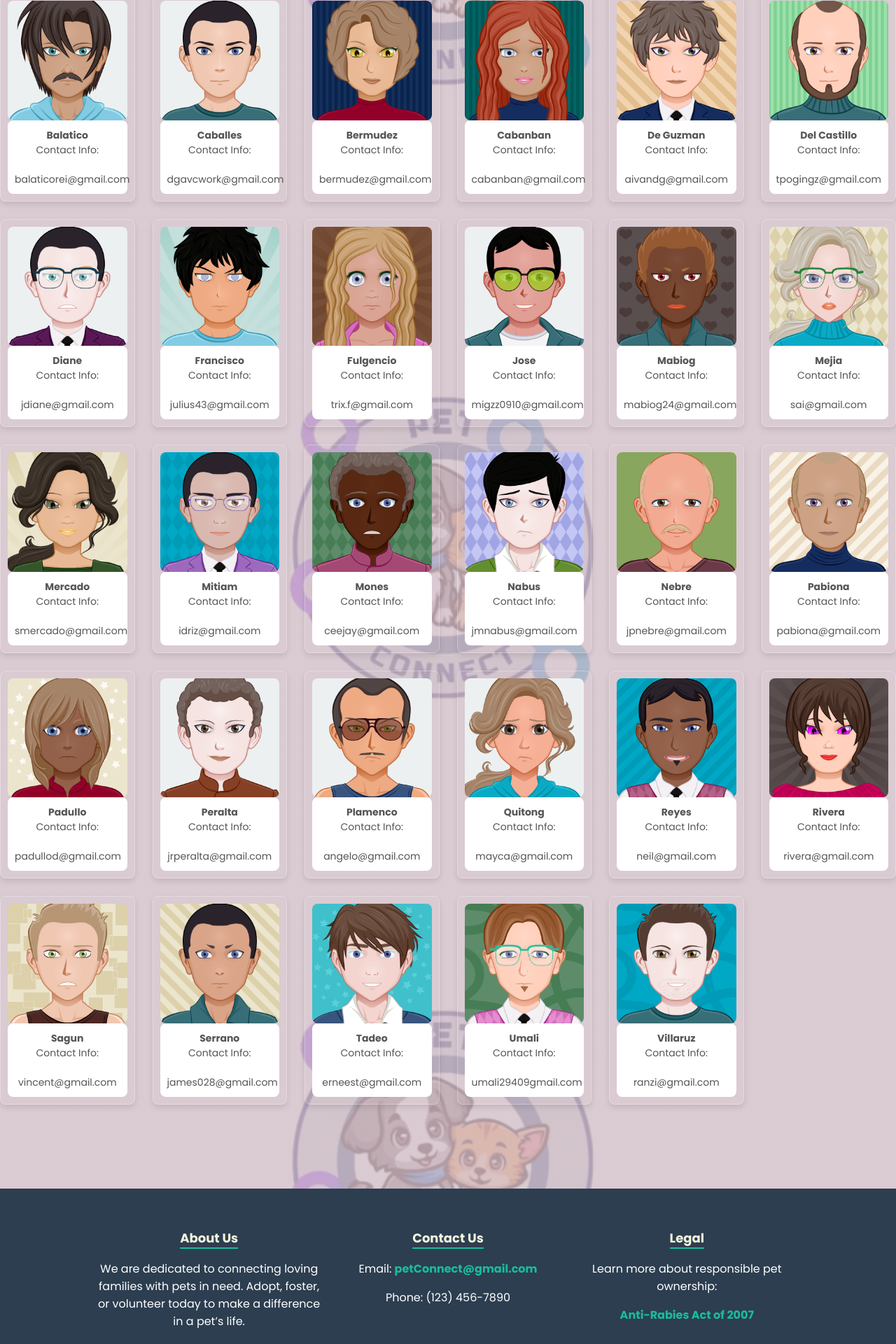
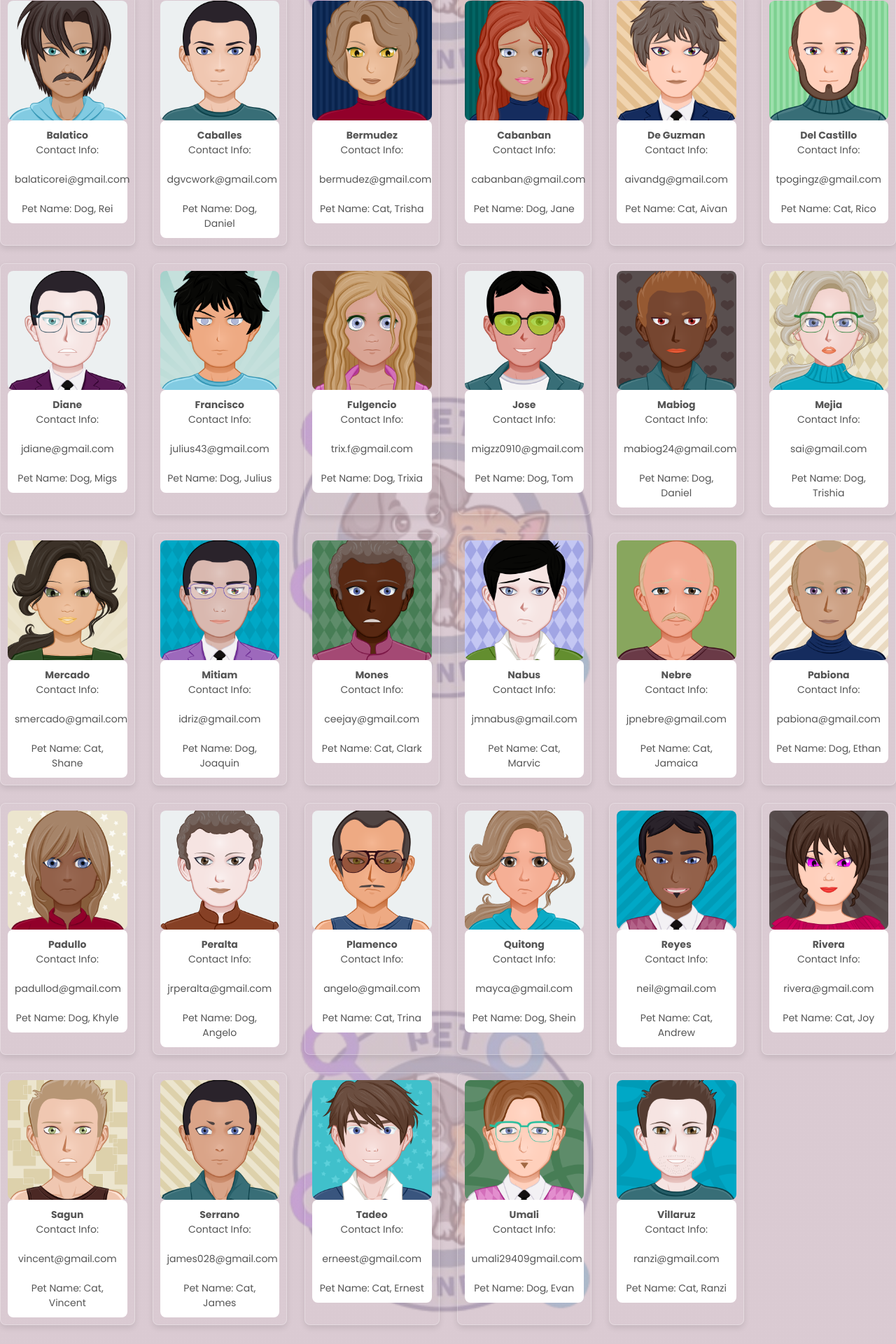
Before and after one commit to daland4ni/wms-pcc, a PHP site: page /pages/fosters.php in a window 1280 px wide. Shown: the part 570-2490 px from the top of the page at 70% size. Run offline with PHP 8.4, Linux system fonts and the light colour scheme.

Commit message:
added pet name on rehomers

```diff
--- a/pages/fosters.php
+++ b/pages/fosters.php
@@ -26,121 +26,123 @@
     <div class="gallery">
       <div class="gallery-item">
         <img src="../pics/fosters/balatico.png" alt="Pet 1">
-        <div class="caption"><b>Balatico</b> <br> Contact Info:</br> <br>balaticorei@gmail.com </br>
+        <div class="caption"><b>Balatico</b> <br> Contact Info:</br> <br>balaticorei@gmail.com </br><br>Pet Name:
+        Dog, Rei</br>
         </div>
       </div>
       <div class="gallery-item">
         <img src="../pics/fosters/caballes.png" alt="Pet 2">
-        <div class="caption"><b>Caballes</b><br>Contact Info:</br><br>dgavcwork@gmail.com</br></div>
+        <div class="caption"><b>Caballes</b><br>Contact Info:</br><br>dgvcwork@gmail.com</br><br>Pet Name: Dog, Daniel</br>
+        </div>
       </div>
       <div class="gallery-item">
         <img src="../pics/fosters/bermudez.png" alt="Pet 3">
-        <div class="caption"><b>Bermudez</b><br>Contact Info:</br><br>bermudez@gmail.com</br></div>
+        <div class="caption"><b>Bermudez</b><br>Contact Info:</br><br>bermudez@gmail.com</br><br>Pet Name: Cat, Trisha</br></div>
       </div>
       <div class="gallery-item">
         <img src="../pics/fosters/cabanban.png" alt="Pet 4">
-        <div class="caption"><b>Cabanban</b><br>Contact Info:</br><br>cabanban@gmail.com</br></div>
+        <div class="caption"><b>Cabanban</b><br>Contact Info:</br><br>cabanban@gmail.com</br><br>Pet Name: Dog, Jane</br></div>
       </div>
       <div class="gallery-item">
         <img src="../pics/fosters/deguzman.png" alt="Pet 5">
-        <div class="caption"><b>De Guzman</b><br>Contact Info:</br><br>aivandg@gmail.com</br></div>
+        <div class="caption"><b>De Guzman</b><br>Contact Info:</br><br>aivandg@gmail.com</br><br>Pet Name: Cat, Aivan</br></div>
       </div>
       <div class="gallery-item">
         <img src="../pics/fosters/delcastillo.png" alt="Pet 6">
-        <div class="caption"><b>Del Castillo</b><br>Contact Info:</br><br>tpogingz@gmail.com</br></div>
+        <div class="caption"><b>Del Castillo</b><br>Contact Info:</br><br>tpogingz@gmail.com</br><br>Pet Name: Cat, Rico</br></div>
       </div>
 
       <div class="gallery-item">
         <img src="../pics/fosters/diane.png" alt="Pet 4">
-        <div class="caption"><b>Diane</b><br>Contact Info:</br><br>jdiane@gmail.com</br></div>
+        <div class="caption"><b>Diane</b><br>Contact Info:</br><br>jdiane@gmail.com</br><br>Pet Name: Dog, Migs</br></div>
       </div>
       <div class="gallery-item">
         <img src="../pics/fosters/francisco.png" alt="Pet 5">
-        <div class="caption"><b>Francisco</b><br>Contact Info:</br><br>julius43@gmail.com</br></div>
+        <div class="caption"><b>Francisco</b><br>Contact Info:</br><br>julius43@gmail.com</br><br>Pet Name: Dog, Julius</br></div>
       </div>
       <div class="gallery-item">
         <img src="../pics/fosters/fulgencio.png" alt="Pet 6">
-        <div class="caption"><b>Fulgencio</b><br>Contact Info:</br><br>trix.f@gmail.com</br></div>
+        <div class="caption"><b>Fulgencio</b><br>Contact Info:</br><br>trix.f@gmail.com</br><br>Pet Name: Dog, Trixia</br></div>
       </div>
       <div class="gallery-item">
         <img src="../pics/fosters/jose.png" alt="Pet 4">
-        <div class="caption"><b>Jose</b><br>Contact Info:</br><br>migzz0910@gmail.com</br></div>
+        <div class="caption"><b>Jose</b><br>Contact Info:</br><br>migzz0910@gmail.com</br><br>Pet Name: Dog, Tom</br></div>
       </div>
       <div class="gallery-item">
         <img src="../pics/fosters/mabiog.png" alt="Pet 4">
-        <div class="caption"><b>Mabiog</b><br>Contact Info:</br><br>mabiog24@gmail.com</br></div>
+        <div class="caption"><b>Mabiog</b><br>Contact Info:</br><br>mabiog24@gmail.com</br><br>Pet Name: Dog, Daniel</br></div>
       </div>
       <div class="gallery-item">
         <img src="../pics/fosters/mejia.png" alt="Pet 4">
-        <div class="caption"><b>Mejia</b><br>Contact Info:</br><br>sai@gmail.com</br></div>
+        <div class="caption"><b>Mejia</b><br>Contact Info:</br><br>sai@gmail.com</br><br>Pet Name: Dog, Trishia</br></div>
       </div>
       <div class="gallery-item">
         <img src="../pics/fosters/mercado.png" alt="Pet 4">
-        <div class="caption"><b>Mercado</b><br>Contact Info:</br><br>smercado@gmail.com</br></div>
+        <div class="caption"><b>Mercado</b><br>Contact Info:</br><br>smercado@gmail.com</br><br>Pet Name: Cat, Shane</br></div>
       </div>
       <div class="gallery-item">
         <img src="../pics/fosters/mitiam.png" alt="Pet 4">
-        <div class="caption"><b>Mitiam</b><br>Contact Info:</br><br>idriz@gmail.com</br></div>
+        <div class="caption"><b>Mitiam</b><br>Contact Info:</br><br>idriz@gmail.com</br><br>Pet Name: Dog, Joaquin</br></div>
       </div>
       <div class="gallery-item">
         <img src="../pics/fosters/mones.png" alt="Pet 4">
-        <div class="caption"><b>Mones</b><br>Contact Info:</br><br>ceejay@gmail.com</br></div>
+        <div class="caption"><b>Mones</b><br>Contact Info:</br><br>ceejay@gmail.com</br><br>Pet Name: Cat, Clark</br></div>
       </div>
       <div class="gallery-item">
         <img src="../pics/fosters/nabus.png" alt="Pet 4">
-        <div class="caption"><b>Nabus</b><br>Contact Info:</br><br>jmnabus@gmail.com</br></div>
+        <div class="caption"><b>Nabus</b><br>Contact Info:</br><br>jmnabus@gmail.com</br><br>Pet Name: Cat, Marvic</br></div>
       </div>
       <div class="gallery-item">
         <img src="../pics/fosters/nebre.png" alt="Pet 4">
-        <div class="caption"><b>Nebre</b><br>Contact Info:</br><br>jpnebre@gmail.com</br></div>
+        <div class="caption"><b>Nebre</b><br>Contact Info:</br><br>jpnebre@gmail.com</br><br>Pet Name: Cat, Jamaica</br></div>
       </div>
       <div class="gallery-item">
         <img src="../pics/fosters/pabiona.png" alt="Pet 4">
-        <div class="caption"><b>Pabiona</b><br>Contact Info:</br><br>pabiona@gmail.com</br></div>
+        <div class="caption"><b>Pabiona</b><br>Contact Info:</br><br>pabiona@gmail.com</br><br>Pet Name: Dog, Ethan</br></div>
       </div>
       <div class="gallery-item">
         <img src="../pics/fosters/padullo.png" alt="Pet 4">
-        <div class="caption"><b>Padullo</b><br>Contact Info:</br><br>padullod@gmail.com</br></div>
+        <div class="caption"><b>Padullo</b><br>Contact Info:</br><br>padullod@gmail.com</br><br>Pet Name: Dog, Khyle</br></div>
       </div>
       <div class="gallery-item">
         <img src="../pics/fosters/peralta.png" alt="Pet 4">
-        <div class="caption"><b>Peralta</b><br>Contact Info:</br><br>jrperalta@gmail.com</br></div>
+        <div class="caption"><b>Peralta</b><br>Contact Info:</br><br>jrperalta@gmail.com</br><br>Pet Name: Dog, Angelo</br></div>
       </div>
       <div class="gallery-item">
         <img src="../pics/fosters/plamenco.png" alt="Pet 4">
-        <div class="caption"><b>Plamenco</b><br>Contact Info:</br><br>angelo@gmail.com</br></div>
+        <div class="caption"><b>Plamenco</b><br>Contact Info:</br><br>angelo@gmail.com</br><br>Pet Name: Cat, Trina</br></div>
       </div>
       <div class="gallery-item">
         <img src="../pics/fosters/quitong.png" alt="Pet 4">
-        <div class="caption"><b>Quitong</b><br>Contact Info:</br><br>mayca@gmail.com</br></div>
+        <div class="caption"><b>Quitong</b><br>Contact Info:</br><br>mayca@gmail.com</br><br>Pet Name: Dog, Shein</br></div>
       </div>
       <div class="gallery-item">
         <img src="../pics/fosters/reyes.png" alt="Pet 4">
-        <div class="caption"><b>Reyes</b><br>Contact Info:</br><br>neil@gmail.com</br></div>
+        <div class="caption"><b>Reyes</b><br>Contact Info:</br><br>neil@gmail.com</br><br>Pet Name: Cat, Andrew</br></div>
       </div>
       <div class="gallery-item">
         <img src="../pics/fosters/rivera.png" alt="Pet 4">
-        <div class="caption"><b>Rivera</b><br>Contact Info:</br><br>rivera@gmail.com</br></div>
+        <div class="caption"><b>Rivera</b><br>Contact Info:</br><br>rivera@gmail.com</br><br>Pet Name: Cat, Joy</br></div>
       </div>
       <div class="gallery-item">
         <img src="../pics/fosters/sagun.png" alt="Pet 4">
-        <div class="caption"><b>Sagun</b><br>Contact Info:</br><br>vincent@gmail.com</br></div>
+        <div class="caption"><b>Sagun</b><br>Contact Info:</br><br>vincent@gmail.com</br><br>Pet Name: Cat, Vincent</br></div>
       </div>
       <div class="gallery-item">
         <img src="../pics/fosters/serrano.png" alt="Pet 4">
-        <div class="caption"><b>Serrano</b><br>Contact Info:</br><br>james028@gmail.com</br></div>
+        <div class="caption"><b>Serrano</b><br>Contact Info:</br><br>james028@gmail.com</br><br>Pet Name: Cat, James</br></div>
       </div>
       <div class="gallery-item">
         <img src="../pics/fosters/tadeo.png" alt="Pet 4">
-        <div class="caption"><b>Tadeo</b><br>Contact Info:</br><br>erneest@gmail.com</br></div>
+        <div class="caption"><b>Tadeo</b><br>Contact Info:</br><br>erneest@gmail.com</br><br>Pet Name: Cat, Ernest</br></div>
       </div>
       <div class="gallery-item">
         <img src="../pics/fosters/umali.png" alt="Pet 4">
-        <div class="caption"><b>Umali</b><br>Contact Info:</br><br>umali29409gmail.com</br></div>
+        <div class="caption"><b>Umali</b><br>Contact Info:</br><br>umali29409gmail.com</br><br>Pet Name: Dog, Evan</br></div>
       </div>
       <div class="gallery-item">
         <img src="../pics/fosters/villaruz.png" alt="Pet 4">
-        <div class="caption"><b>Villaruz</b><br>Contact Info:</br><br>ranzi@gmail.com</br></div>
+        <div class="caption"><b>Villaruz</b><br>Contact Info:</br><br>ranzi@gmail.com</br><br>Pet Name: Cat, Ranzi</br></div>
       </div>
     </div>
     <?php include "footer.php"; ?>
```
